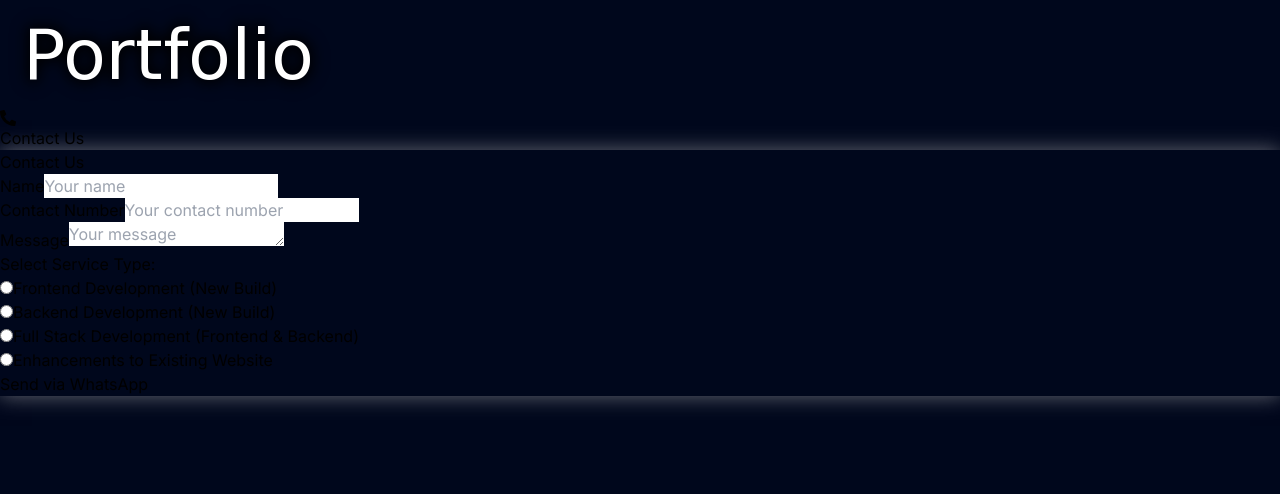
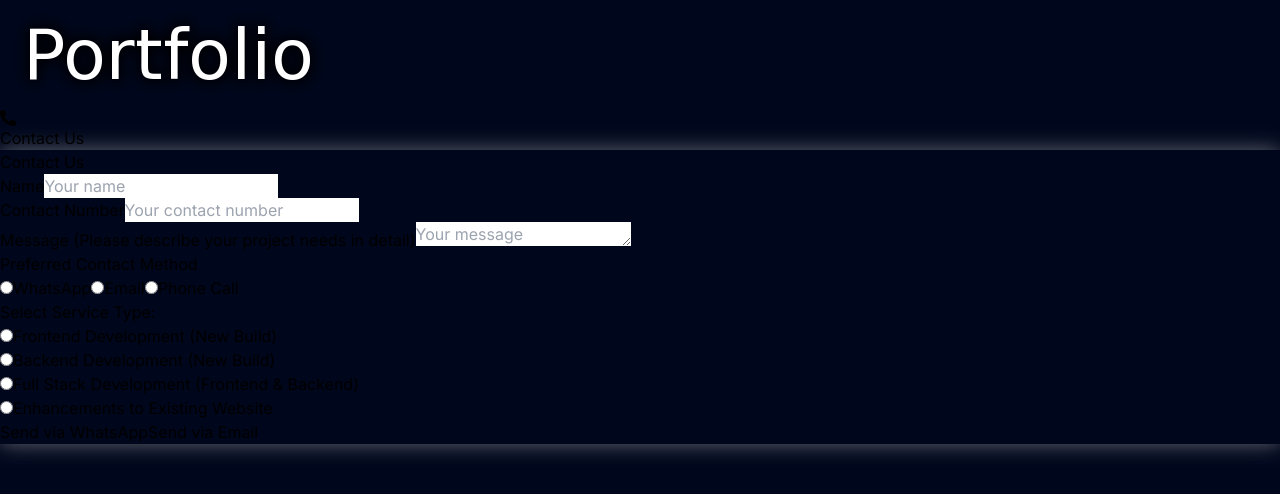
Before and after one commit to mudabbir525/com, a React (Vite) app: page /contact in a window 1280 px wide. Shown: the top 494 px of the page. Built offline with nearby package versions, Linux system fonts and the light colour scheme.

Commit message:
Update Contact.jsx

```diff
--- a/src/components/Contact.jsx
+++ b/src/components/Contact.jsx
@@ -1,11 +1,12 @@
 import React, { useState } from 'react';
+
 const Contact = () => {
     const [name, setName] = useState('');
     const [contact, setContact] = useState('');
     const [message, setMessage] = useState('');
     const [serviceType, setServiceType] = useState('');  // New state for the selected service type
 
-    const handleSubmit = (e) => {
+    const handleWhatsAppSubmit = (e) => {
         e.preventDefault();
         // Construct the WhatsApp URL
         const whatsappUrl = `https://api.whatsapp.com/send?phone=+918328497607&text=
@@ -17,14 +18,28 @@ const Contact = () => {
         // Open WhatsApp with pre-filled message
         window.open(whatsappUrl, '_blank');
     };
+
+    const handleEmailSubmit = (e) => {
+        e.preventDefault();
+        // Construct the mailto URL
+        const mailtoUrl = `mailto:sohailmudabbir@gmail.com?subject=Client%20Service%20Request&body=
+            Name: ${encodeURIComponent(name)}
+            %0AContact Number: ${encodeURIComponent(contact)}
+            %0AService Requested: ${encodeURIComponent(serviceType)}
+            %0AMessage: ${encodeURIComponent(message)}`;
+
+        // Open email client with pre-filled message
+        window.open(mailtoUrl, '_blank');
+    };
+
     return (
-        <div className="flex justify-center items-center min-h-screen  ">
+        <div className="flex justify-center items-center min-h-screen">
             <form
-                onSubmit={handleSubmit}
-                className=" p-6 rounded shadow-md w-full max-w-md 0"
+                onSubmit={handleWhatsAppSubmit}
+                className="p-6 rounded shadow-md w-full max-w-md"
                 style={{ boxShadow: '0px 0px 20px rgba(200, 200, 200, 0.5)' }}
             >
-                <h2 className="text-2xl font-bold mb-4 text-center ">Contact Us</h2>
+                <h2 className="text-2xl font-bold mb-4 text-center">Contact Us</h2>
 
                 <div className="mb-4">
                     <label className="block text-white-700 text-sm font-bold mb-2" htmlFor="name">
@@ -58,7 +73,7 @@ const Contact = () => {
 
                 <div className="mb-6">
                     <label className="block text-white-700 text-sm font-bold mb-2" htmlFor="message">
-                        Message
+                        Message <span className="text-gray-400 text-xs">(Please describe your project needs in detail)</span>
                     </label>
                     <textarea
                         id="message"
@@ -70,6 +85,45 @@ const Contact = () => {
                         required
                     ></textarea>
                 </div>
+                <div className="mb-4">
+    <label className="block text-white-700 text-sm font-bold mb-2">Preferred Contact Method</label>
+    <div className="flex space-x-4">
+        <label className="inline-flex items-center">
+            <input
+                type="radio"
+                name="contactMethod"
+                value="WhatsApp"
+                onChange={(e) => setContactMethod(e.target.value)}
+                className="form-radio"
+                required
+            />
+            <span className="ml-2">WhatsApp</span>
+        </label>
+        <label className="inline-flex items-center">
+            <input
+                type="radio"
+                name="contactMethod"
+                value="Email"
+                onChange={(e) => setContactMethod(e.target.value)}
+                className="form-radio"
+                required
+            />
+            <span className="ml-2">Email</span>
+        </label>
+        <label className="inline-flex items-center">
+            <input
+                type="radio"
+                name="contactMethod"
+                value="Phone Call"
+                onChange={(e) => setContactMethod(e.target.value)}
+                className="form-radio"
+                required
+            />
+            <span className="ml-2">Phone Call</span>
+        </label>
+    </div>
+</div>
+
 
                 <div className="mb-6">
                     <label className="block text-white-900 text-xl font-bold mb-2">
@@ -129,12 +183,24 @@ const Contact = () => {
                         </label>
                     </div>
                 </div>
-                <div className="flex items-center justify-center">
+
+                <div className="flex items-center justify-center space-x-4">
+                    {/* WhatsApp button */}
                     <button
                         type="submit"
-                        className="bg-blue-500 hover:bg-blue-700 text-white font-bold py-2 px-4 rounded focus:outline-none focus:shadow-outline"
+                        className="bg-green-500 hover:bg-green-700 text-white font-bold py-2 px-4 rounded focus:outline-none focus:shadow-outline"
+                        onClick={handleWhatsAppSubmit}
                     >
                         Send via WhatsApp
+                    </button>
+
+                    {/* Email button */}
+                    <button
+                        type="button"
+                        className="bg-red-500 hover:bg-red-700 text-white font-bold py-2 px-4 rounded focus:outline-none focus:shadow-outline"
+                        onClick={handleEmailSubmit}
+                    >
+                        Send via Email
                     </button>
                 </div>
             </form>
```
